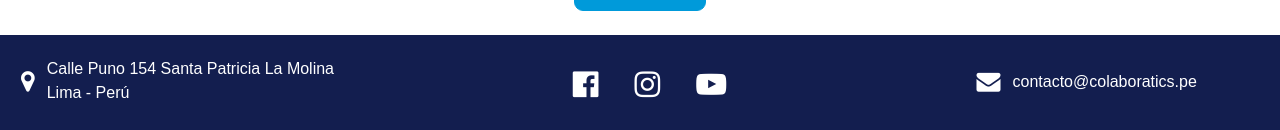
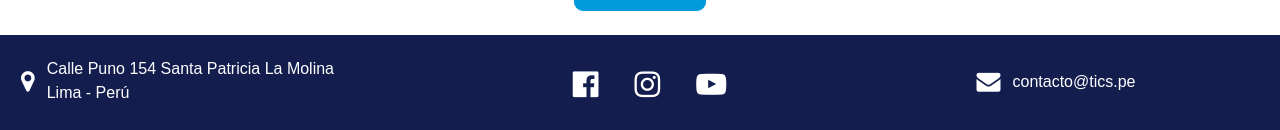
Before and after one commit to renzogcorzo/colaboratics-web, an Angular app: page / in a window 1280 px wide. Shown: the part 1740-1870 px from the top of the page. Built offline with nearby package versions, Linux system fonts and the light colour scheme.

Commit message:
update email address

```diff
--- a/src/app/footer-contact/footer-contact.component.html
+++ b/src/app/footer-contact/footer-contact.component.html
@@ -6,7 +6,7 @@
         <div class="col-xs-11">
             <span class="mail">
                 <br>
-                <a href="mailto:contacto@colaboratics.pe">contacto@colaboratics.pe</a>
+                <a href="mailto:contacto@tics.pe">contacto@tics.pe</a>
             </span>
         </div>
     </div>
```
